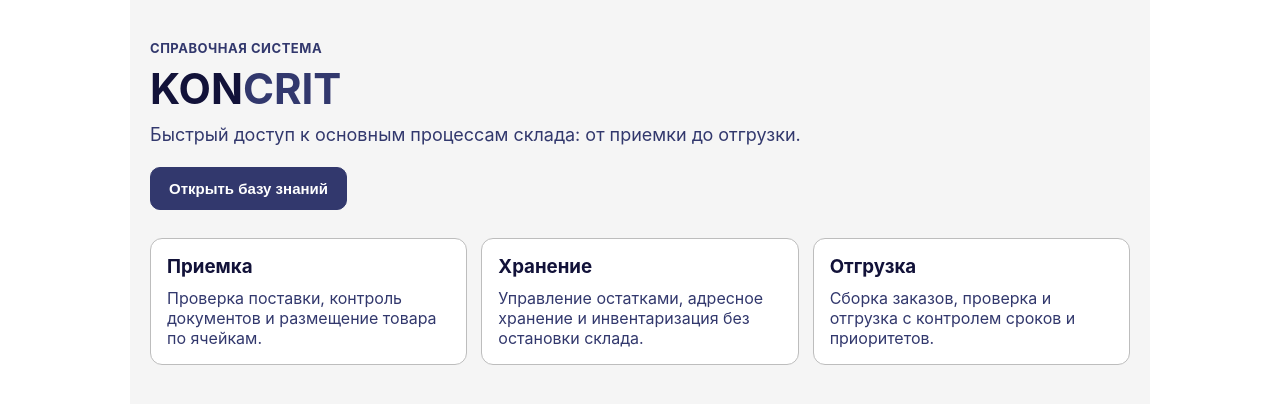
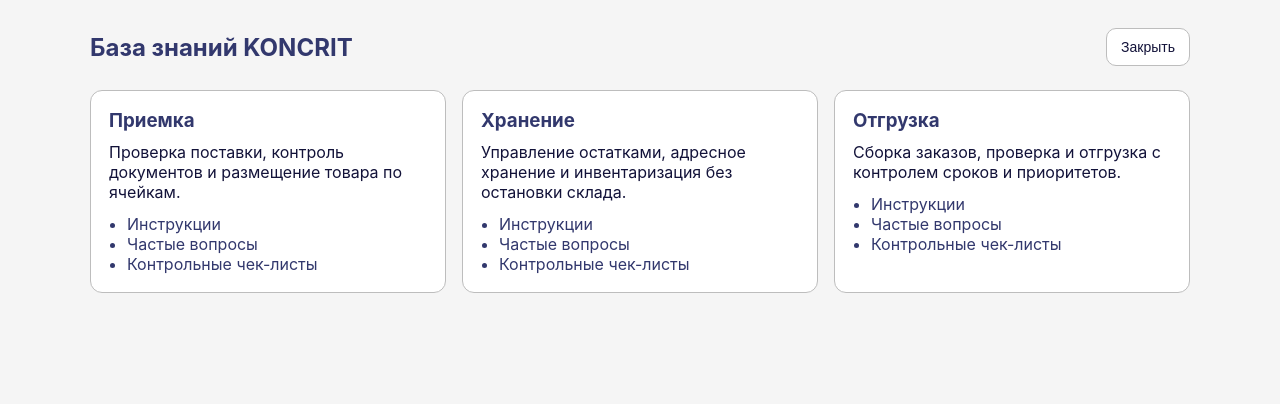
Before and after one commit to sashkadurneva-gif/wms-reference, a React (Create React App) app: page / in a window 1280 px wide. Both pictures are taken after a click on the button "Открыть базу знаний". Shown: the top 404 px of the page. Built offline with nearby package versions, Linux system fonts and the light colour scheme.

Commit message:
Add fullscreen knowledge base modal and update KONCRIT branding

```diff
--- a/src/App.css
+++ b/src/App.css
@@ -1,9 +1,15 @@
 .page {
+  min-height: 100vh;
+  width: 100%;
+  padding: 40px 20px;
+  box-sizing: border-box;
+  color: #121239;
+  background: #f5f5f5;
+}
+
+.content {
   margin: 0 auto;
   max-width: 980px;
-  padding: 40px 20px;
-  color: #121239;
-  background: #f5f5f5;
 }
 
 .hero {
@@ -23,10 +29,6 @@
   margin: 0;
   font-size: 42px;
   line-height: 1.1;
-  color: #121239;
-}
-
-.hero h1 span {
   color: #32386d;
 }
 
@@ -76,3 +78,71 @@
   margin: 0;
   color: #32386d;
 }
+
+.knowledge-overlay {
+  position: fixed;
+  inset: 0;
+  z-index: 10;
+  background: #f5f5f5;
+  padding: 28px 20px;
+  overflow-y: auto;
+}
+
+.knowledge-header {
+  margin: 0 auto 24px;
+  max-width: 1100px;
+  display: flex;
+  align-items: center;
+  justify-content: space-between;
+  gap: 12px;
+}
+
+.knowledge-header h2 {
+  margin: 0;
+  color: #32386d;
+}
+
+.secondary-button {
+  border: 1px solid #bdbdbd;
+  border-radius: 10px;
+  padding: 10px 14px;
+  font-size: 14px;
+  color: #121239;
+  background: #ffffff;
+  cursor: pointer;
+}
+
+.secondary-button:hover {
+  border-color: #32386d;
+}
+
+.knowledge-grid {
+  margin: 0 auto;
+  max-width: 1100px;
+  display: grid;
+  gap: 16px;
+  grid-template-columns: repeat(auto-fit, minmax(280px, 1fr));
+}
+
+.knowledge-card {
+  border: 1px solid #bdbdbd;
+  border-radius: 12px;
+  padding: 18px;
+  background: #ffffff;
+}
+
+.knowledge-card h3 {
+  margin: 0 0 10px;
+  color: #32386d;
+}
+
+.knowledge-card p {
+  margin: 0 0 12px;
+  color: #121239;
+}
+
+.knowledge-card ul {
+  margin: 0;
+  padding-left: 18px;
+  color: #32386d;
+}
--- a/src/App.js
+++ b/src/App.js
@@ -1,4 +1,4 @@
-import React, { useCallback, useRef } from "react";
+import React, { useState } from "react";
 import "./App.css";
 
 const sections = [
@@ -17,28 +17,27 @@
 ];
 
 function App() {
-  const cardsRef = useRef(null);
-
-  const openKnowledgeBase = useCallback(() => {
-    cardsRef.current?.scrollIntoView({ behavior: "smooth", block: "start" });
-  }, []);
+  const [isKnowledgeBaseOpen, setIsKnowledgeBaseOpen] = useState(false);
 
   return (
     <div className="page">
+      <div className="content">
         <header className="hero">
           <p className="tag">Справочная система</p>
-        <h1>
-          KON<span>CRIT</span>
-        </h1>
+          <h1>KONCRIT</h1>
           <p className="subtitle">
             Быстрый доступ к основным процессам склада: от приемки до отгрузки.
           </p>
-        <button className="primary-button" type="button" onClick={openKnowledgeBase}>
+          <button
+            className="primary-button"
+            type="button"
+            onClick={() => setIsKnowledgeBaseOpen(true)}
+          >
             Открыть базу знаний
           </button>
         </header>
 
-      <div className="cards" ref={cardsRef}>
+        <div className="cards">
           {sections.map((item) => (
             <section key={item.title} className="card">
               <h3>{item.title}</h3>
@@ -47,6 +46,36 @@
           ))}
         </div>
       </div>
+
+      {isKnowledgeBaseOpen && (
+        <div className="knowledge-overlay" role="dialog" aria-modal="true">
+          <div className="knowledge-header">
+            <h2>База знаний KONCRIT</h2>
+            <button
+              className="secondary-button"
+              type="button"
+              onClick={() => setIsKnowledgeBaseOpen(false)}
+            >
+              Закрыть
+            </button>
+          </div>
+
+          <div className="knowledge-grid">
+            {sections.map((item) => (
+              <section key={`knowledge-${item.title}`} className="knowledge-card">
+                <h3>{item.title}</h3>
+                <p>{item.description}</p>
+                <ul>
+                  <li>Инструкции</li>
+                  <li>Частые вопросы</li>
+                  <li>Контрольные чек-листы</li>
+                </ul>
+              </section>
+            ))}
+          </div>
+        </div>
+      )}
+    </div>
   );
 }
 
```
Lines whose indentation alone changed are shown as unchanged.
